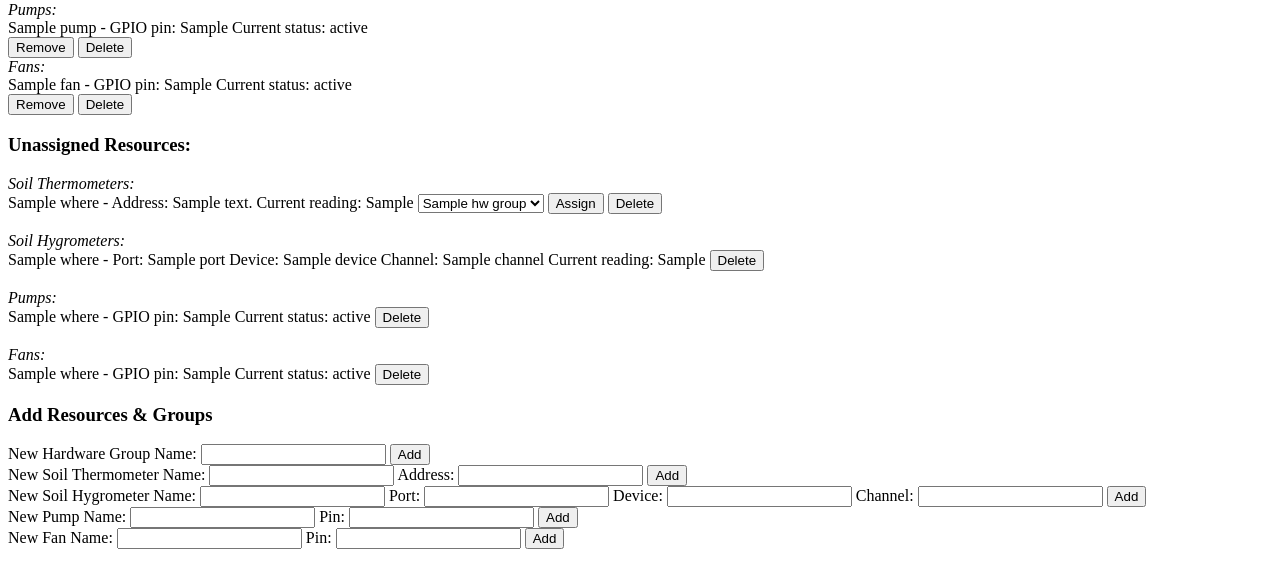
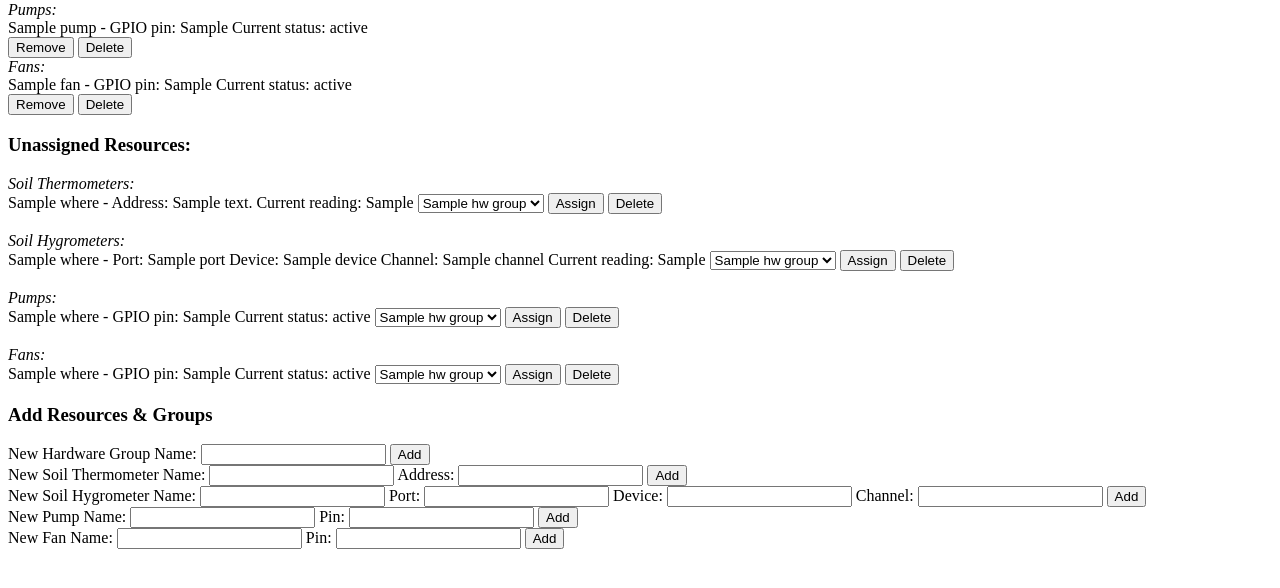
Before and after one commit to openspork/plant_machine, a Flask app: template templates/index.html in a window 1280 px wide. Shown: the part 193-781 px from the top of the page. Run offline with Flask 2, Linux system fonts and the light colour scheme; the template is opened without the code that fills it: most values are stand-ins (such as "Sample title", 1, 10 or a date in 2020); some libraries are stand-ins or nearby versions.

Commit message:
Assignment working
Ready for hardware

```diff
--- a/static/scripts.js
+++ b/static/scripts.js
@@ -7,6 +7,7 @@ $(document).ready(function() {
 
             op = instr_split[0]
             mod = instr_split[1]
+            id = instr_split[2]
 
            	switch (op){
            		case "add":
@@ -19,7 +20,7 @@ $(document).ready(function() {
            				case "sth":
            					$.post (instr, {
            						name: $('#add_sth_name').val(),
-           					addr: $('#add_sth_addr').val()
+           						addr: $('#add_sth_addr').val()
            					})
            					break
            				case "shy":
@@ -45,7 +46,8 @@ $(document).ready(function() {
            			}
            			break //break from "add" case
            		case "ass":
-
+           			$.post(instr, {group: $('#ass_' + mod + '_' + id + '_group').val()})
+           			break //break from "add" case
            		case "rem":
            		case "del":
            			$.post(instr)
--- a/templates/index.html
+++ b/templates/index.html
@@ -68,15 +68,14 @@
 			{{ soil_thermometer.name }} - Address: {{ soil_thermometer.address }} Current reading: {{ soil_thermometer.curr_reading }}
 
 			<!-- assign dropdown -->
-			<select id = "{{ soil_thermometer.id }}">
+			<select id = "ass_sth_{{ soil_thermometer.id }}_group">
 			{% for hw_group in HardwareGroup.select() %}
 	  			<option value = "{{ hw_group.id }}"> {{ hw_group.name }} </option>
 			{% endfor %}
+			</select>
 
-			</select>
 			<button id = "ass_sth_{{ soil_thermometer.id }}" type="button">Assign</button>
 			<button id = "del_sth_{{ soil_thermometer.id }}" type="button">Delete</button>
-
 			<br>
 		{% endfor %}
 
@@ -86,11 +85,18 @@
 		<br>
 		{% for soil_hygrometer in SoilHygrometer.select().where(SoilHygrometer.group == None) %}
 			{{ soil_hygrometer.name }} - Port: {{ soil_hygrometer.port }} Device: {{ soil_hygrometer.device }} Channel: {{ soil_hygrometer.channel }} Current reading: {{ soil_hygrometer.curr_reading }}
+
+			<!-- assign dropdown -->
+			<select id = "ass_shy_{{ soil_hygrometer.id }}_group">
+			{% for hw_group in HardwareGroup.select() %}
+	  			<option value = "{{ hw_group.id }}"> {{ hw_group.name }} </option>
+			{% endfor %}
+			</select>
+
+			<button id = "ass_shy_{{ soil_hygrometer.id }}" type="button">Assign</button>
 			<button id = "del_shy_{{ soil_hygrometer.id }}" type="button">Delete</button>
 			<br>
 		{% endfor %}
-
-
 
 		<br>
 
@@ -98,6 +104,15 @@
 		<br>
 		{% for pump in Pump.select().where(Pump.group == None) %}
 			{{ pump.name }} - GPIO pin: {{ pump.gpio_pin }} Current status: {{ pump.curr_state }}
+
+			<!-- assign dropdown -->
+			<select id = "ass_pmp_{{ pump.id }}_group">
+			{% for hw_group in HardwareGroup.select() %}
+	  			<option value = "{{ hw_group.id }}"> {{ hw_group.name }} </option>
+			{% endfor %}
+			</select>
+
+			<button id = "ass_pmp_{{ pump.id }}" type="button">Assign</button>
 			<button id = "del_pmp_{{ pump.id }}" type="button">Delete</button>
 			<br>
 		{% endfor %}
@@ -108,6 +123,15 @@
 		<br>
 		{% for fan in Fan.select().where(Fan.group == None) %}
 			{{ fan.name }} - GPIO pin: {{ fan.gpio_pin }} Current status: {{ fan.curr_state }}
+
+			<!-- assign dropdown -->
+			<select id = "ass_fan_{{ fan.id }}_group">
+			{% for hw_group in HardwareGroup.select() %}
+	  			<option value = "{{ hw_group.id }}"> {{ hw_group.name }} </option>
+			{% endfor %}
+			</select>
+
+			<button id = "ass_fan_{{ fan.id }}" type="button">Assign</button>
 			<button id = "del_fan_{{ fan.id }}" type="button">Delete</button>
 			<br>
 		{% endfor %}
```
Also changed, not shown: views.py (+6 -4 lines), hw_db.db.
